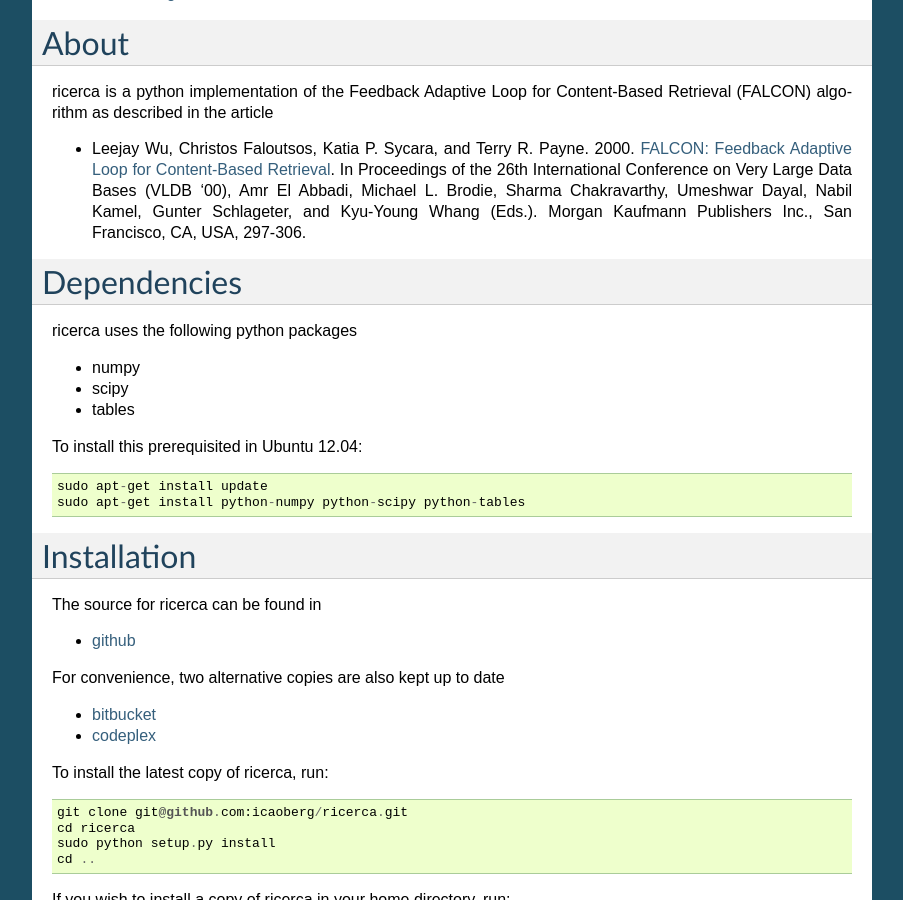
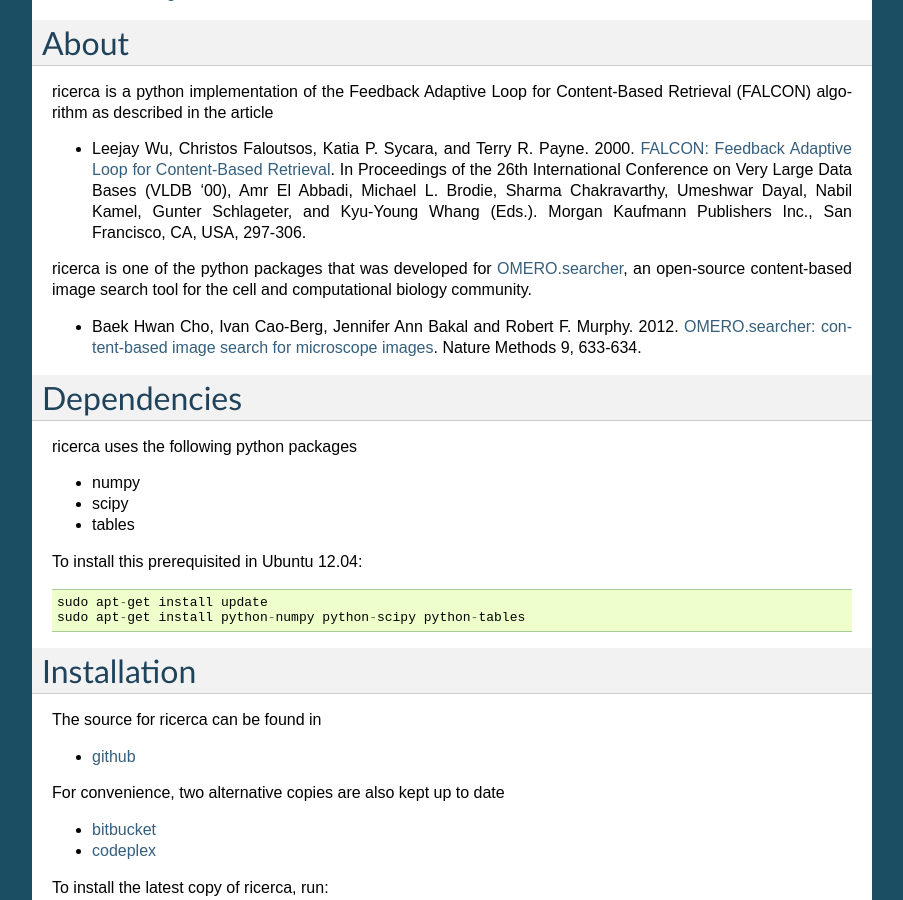
Before and after one commit to icaoberg/ricerca-docs, a Sphinx documentation site: the page built from source/index.rst, in a window 1280 px wide and 900 px high, scrolled down 415 px. Shown: the whole window, without its empty margins (198-1101 px from the left). Built offline with Sphinx 7.4.7, drawn with Linux system fonts in a browser that asks for light colours.

Commit message:
Included reference for OMERO.searcher

```diff
--- a/source/index.rst
+++ b/source/index.rst
@@ -27,6 +27,12 @@
 ricerca is a python implementation of the Feedback Adaptive Loop for Content-Based Retrieval (FALCON) algorithm as described in the article
 
 * Leejay Wu, Christos Faloutsos, Katia P. Sycara, and Terry R. Payne. 2000. `FALCON: Feedback Adaptive Loop for Content-Based Retrieval <http://www.cs.cmu.edu/~christos/PUBLICATIONS/vldb2k-falcon.pdf>`_. In Proceedings of the 26th International Conference on Very Large Data Bases (VLDB '00), Amr El Abbadi, Michael L. Brodie, Sharma Chakravarthy, Umeshwar Dayal, Nabil Kamel, Gunter Schlageter, and Kyu-Young Whang (Eds.). Morgan Kaufmann Publishers Inc., San Francisco, CA, USA, 297-306.
+
+ricerca is one of the python packages that was developed for `OMERO.searcher <http://murphylab.web.cmu.edu/software/searcher/>`_, an open-source content-based image search tool for the cell and computational biology community.
+
+* Baek Hwan Cho, Ivan Cao-Berg, Jennifer Ann Bakal and Robert F. Murphy. 2012. `OMERO.searcher: content-based image search for microscope images <http://www.nature.com/nmeth/journal/v9/n7/full/nmeth.2086.html>`_. Nature Methods 9, 633-634.
+
+
 
 Dependencies
 ============
```
